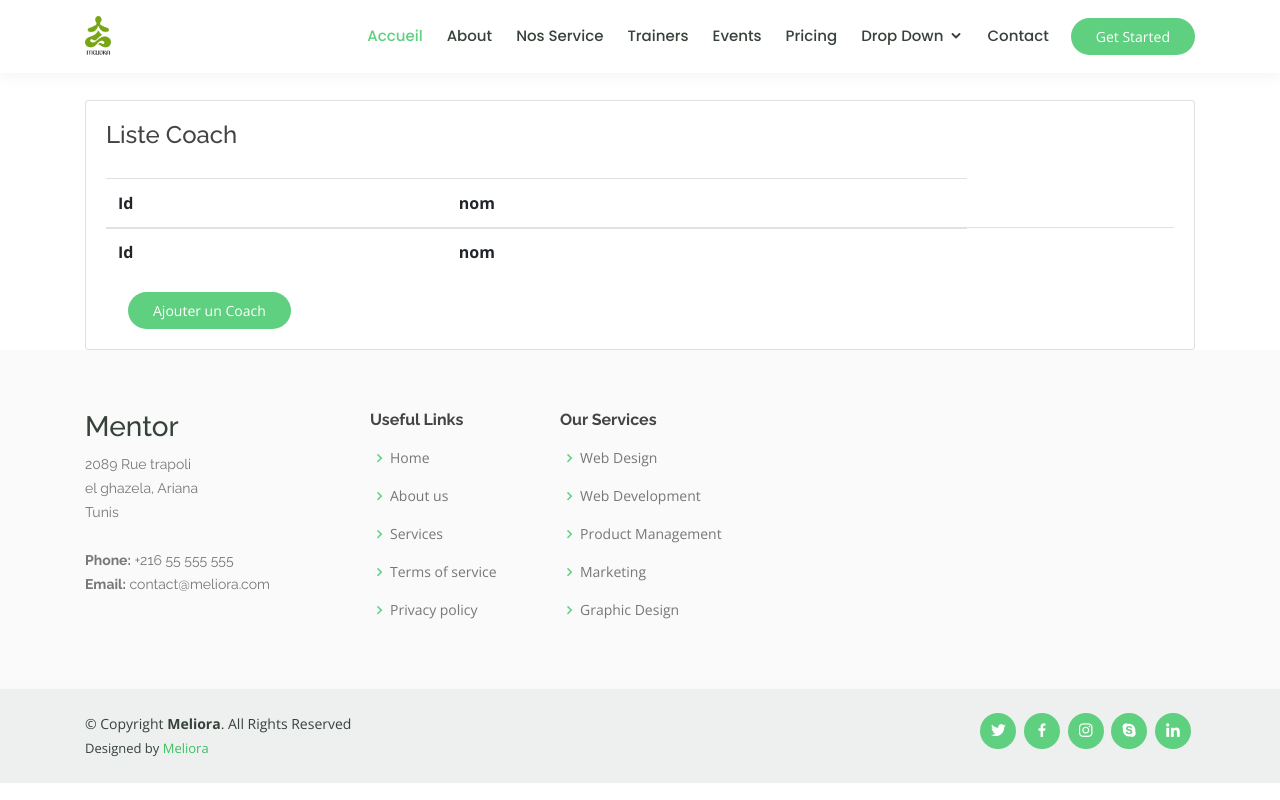
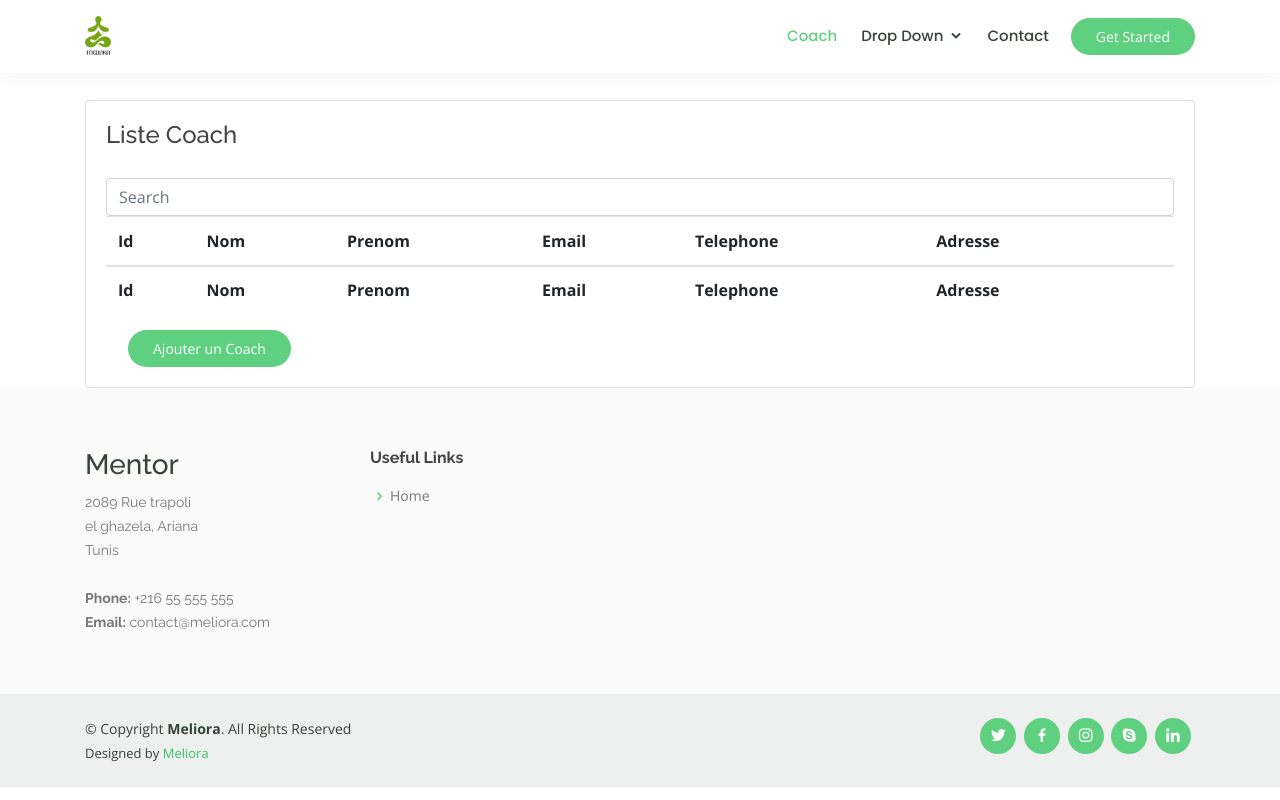
Before and after one commit to Bouchedakh-Firas/Meliora_Symfony, a Symfony app: template templates/coach/Affichage.html.twig in a window 1280 px wide. Run offline with Twig, Linux system fonts and the light colour scheme; the template is opened without the code that fills it, so the values that code supplies are empty; some libraries are stand-ins or nearby versions.

Commit message:
commit 4

```diff
--- a/composer.json
+++ b/composer.json
@@ -5,6 +5,7 @@
         "php": ">=7.1.3",
         "ext-ctype": "*",
         "ext-iconv": "*",
+        "cocur/slugify": "^4.0",
         "composer/package-versions-deprecated": "1.11.99.1",
         "doctrine/annotations": "^1.0",
         "doctrine/doctrine-bundle": "^2.3",
--- a/src/Controller/PlanningController.php
+++ b/src/Controller/PlanningController.php
@@ -26,7 +26,7 @@ class PlanningController extends AbstractController
     }
 
     /**
-     * @Route("/", name="AjouterPlanning")
+     * @Route("/planning", name="AjouterPlanning")
      */
     public function AjouterPlan(Request $request) {
         $plan = new Planning();
--- a/templates/base.html.twig
+++ b/templates/base.html.twig
@@ -14,16 +14,16 @@
   <link href="https://fonts.googleapis.com/css?family=Open+Sans:300,300i,400,400i,600,600i,700,700i|Raleway:300,300i,400,400i,500,500i,600,600i,700,700i|Poppins:300,300i,400,400i,500,500i,600,600i,700,700i" rel="stylesheet">
 
   <!-- Vendor CSS Files -->
-  <link href="vendor/bootstrap/css/bootstrap.min.css" rel="stylesheet">
-  <link href="vendor/icofont/icofont.min.css" rel="stylesheet">
-  <link href="vendor/boxicons/css/boxicons.min.css" rel="stylesheet">
-  <link href="vendor/remixicon/remixicon.css" rel="stylesheet">
-  <link href="vendor/owl.carousel/assets/owl.carousel.min.css" rel="stylesheet">
-  <link href="vendor/animate.css/animate.min.css" rel="stylesheet">
-  <link href="vendor/aos/aos.css" rel="stylesheet">
+  <link href="{{ asset('vendor/bootstrap/css/bootstrap.min.css') }}" rel="stylesheet">
+  <link href="{{ asset('vendor/icofont/icofont.min.css')}}" rel="stylesheet">
+  <link href="{{ asset('vendor/boxicons/css/boxicons.min.css')}}" rel="stylesheet">
+  <link href="{{ asset('vendor/remixicon/remixicon.css')}}" rel="stylesheet">
+  <link href="{{ asset('vendor/owl.carousel/assets/owl.carousel.min.css')}}" rel="stylesheet">
+  <link href="{{ asset('vendor/animate.css/animate.min.css')}}" rel="stylesheet">
+  <link href="{{ asset('vendor/aos/aos.css')}}" rel="stylesheet">
 
   <!-- Template Main CSS File <--></-->
-  <link href="css/style.css" rel="stylesheet">
+  <link href="{{ asset('css/style.css') }}" rel="stylesheet">
 
             {#{{ encore_entry_link_tags('app') }}#}
         {% endblock %}
@@ -39,16 +39,12 @@
 
 
       <!-- Uncomment below if you prefer to use an image logo -->
-      <a href="index.html" class="logo mr-auto"><img src="img/logoMeliora.png" alt="" class="img-fluid"></a>
+      <a href="index.html" class="logo mr-auto"><img src="{{ asset('img/logoMeliora.png')}}" alt="" class="img-fluid"></a>
 
       <nav class="nav-menu d-none d-lg-block">
         <ul>
-          <li class="active"><a href="index.html">Accueil</a></li>
-          <li><a href="about.html">About</a></li>
-          <li><a href="courses.html">Nos Service</a></li>
-          <li><a href="trainers.html">Trainers</a></li>
-          <li><a href="events.html">Events</a></li>
-          <li><a href="pricing.html">Pricing</a></li>
+          <li class="active"><a href="/admin">Coach</a></li>
+
           <li class="drop-down"><a href="">Drop Down</a>
             <ul>
               <li><a href="#">Drop Down 1</a></li>
@@ -107,24 +103,28 @@
             <h4>Useful Links</h4>
             <ul>
               <li><i class="bx bx-chevron-right"></i> <a href="#">Home</a></li>
+              {#
               <li><i class="bx bx-chevron-right"></i> <a href="#">About us</a></li>
               <li><i class="bx bx-chevron-right"></i> <a href="#">Services</a></li>
               <li><i class="bx bx-chevron-right"></i> <a href="#">Terms of service</a></li>
               <li><i class="bx bx-chevron-right"></i> <a href="#">Privacy policy</a></li>
+              #}
             </ul>
           </div>
-
+{#
           <div class="col-lg-3 col-md-6 footer-links">
             <h4>Our Services</h4>
             <ul>
+
               <li><i class="bx bx-chevron-right"></i> <a href="#">Web Design</a></li>
               <li><i class="bx bx-chevron-right"></i> <a href="#">Web Development</a></li>
               <li><i class="bx bx-chevron-right"></i> <a href="#">Product Management</a></li>
               <li><i class="bx bx-chevron-right"></i> <a href="#">Marketing</a></li>
               <li><i class="bx bx-chevron-right"></i> <a href="#">Graphic Design</a></li>
+
             </ul>
           </div>
-
+#}
 
 
         </div>
@@ -153,4 +153,5 @@
   </footer><!-- End Footer -->
         {% endblock %}
     </body>
+
 </html>
--- a/templates/coach/Affichage.html.twig
+++ b/templates/coach/Affichage.html.twig
@@ -1,7 +1,49 @@
 {% extends 'base.html.twig' %}
 
 {% block title %}Affichage coach!{% endblock %}
+{% block javascripts %}
 
+<script src="https://ajax.googleapis.com/ajax/libs/jquery/3.5.1/jquery.min.js">
+</script>
+<script>
+$( document ).ready(function() {
+        $("#search").keyup(function(e){
+/* La variable value va prendre la valeur insérer dans le champ de texte afin d’effectuer la recherche */
+          var value = $(this).val();
+/* Ajax est lancé lors du remplissage du champ texte dont l’id est « search » pour faire la recherche */
+             $.ajax({
+/* l’url est une chaine de caractères contenant l’adresse où la requête est envoyée */
+                url : "{{ path('searchCoach') }}",
+/* La méthode utilisée pour transférer les données est GET */
+                type : 'GET',
+/*Ici search value va prendre la chaine entrée par un utilisateur dans la zone de recherche et sera placée après l’url */
+                data: {
+                        'searchValue' : value
+                    },
+/*Cette fonction permet de vider le contenu du tableau pour recevoir le nouveau contenu*/
+                success : function(retour){
+                  if(retour){
+  			$('#t tbody#search').empty();
+  			$.each(JSON.parse(retour), function(i, obj) {
+  			$('#t tbody#all').hide();
+  			$('#t tbody#search').append
+              ('<tr><td> '+obj.id+'  </td><td>    '+obj.nom+'  </td><td>'+obj.prenom+'</td><td>    '+obj.email+' <tr><td> '+obj.tel+'<tr><td> '+obj.adresse+' </td><td><a href="update/'+obj.id+'">modifier</a> </br><a href="delete/'+obj.id+'">supprimer</a></td></tr>');
+});
+                  }
+                  else
+                  {
+   $('#t tbody#all').show();
+   $('#t tbody#search').empty();
+   $('#t tbody#search').fadeIn('fast');
+                     }
+ },
+        });
+        return false;
+        });
+    });
+        </script>
+
+        {% endblock %}
 {% block body %}
 
  <div class="col-lg-20 grid-margin stretch-card">
@@ -9,18 +51,34 @@
             <div class="card-body">
                 <h4 class="card-title">Liste Coach</h4>
                 <div class="table-responsive pt-3">
+                {% for message in app.flashes('success')%}
+                <div class="alert alert-success">
+                {{message}}
+                </div>
+                {% endfor %}
+                <input type="text" id="search" class="form-control" placeholder="Search">
+
                     <table class="table table-striped">
 
     <thead>
         <tr>
-        <th> Id</th>
-        <th> nom</th>
-        </tr>
+            <th>Id</th>
+            <th>Nom</th>
+            <th>Prenom</th>
+            <th>Email</th>
+            <th>Telephone </th>
+            <th>Adresse </th>
+            <th> </th>
+            </tr>
     </thead>
     <tfoot>
         <tr>
-            <th> Id</th>
-            <th> nom</th>
+            <th>Id</th>
+            <th>Nom</th>
+            <th>Prenom</th>
+            <th>Email</th>
+            <th>Telephone </th>
+            <th>Adresse </th>
             <th> </th>
             </tr>
     </tfoot>
@@ -30,10 +88,16 @@
         <tr{% for c in coach %}>
             <td> {{ c.id }}</td>
             <td> {{ c.nom }}</td>
-            <td> <a href="{{ path('delete',{'id' :c.id}) }}" class="btn btn-danger">supprimer</a></td>
-            <td> <a href="{{ path('update',{'id' :c.id}) }}" class="btn btn-warning">Modifier</a></td>
+            <td> {{ c.prenom}} </td>
+            <td> {{ c.email}} </td>
+            <td> {{ c.tel}} </td>
+            <td> {{ c.adresse}} </td>
+
+            <td> <a href="{{ path('delete',{'id' :c.id}) }}" class="btn btn-danger"  onclick="return confirm('Etes-vous vraiement sur de supprimer?')">supprimer</a>
+             <a href="{{ path('update',{'id' :c.id}) }}" class="btn btn-warning" >Modifier</a></td>
 
         </tr  {%endfor%}>
+        <tbody  id="search">
    </tbody>
  </tbody>
                     </table>
--- a/templates/coach/update.html.twig
+++ /dev/null
@@ -1,6 +0,0 @@
-{% extends 'base.html.twig' %}
-{% form_theme form 'bootstrap_4_layout.html.twig' %}
-{% block body %}
-{{ form(form)}}
-
-{% endblock %}
```
Also changed, not shown: src/Controller/CoachController.php (+48 -13 lines), src/Entity/Coach.php (+40 -13 lines), src/Form/CoachType.php (+5 -3 lines), src/Repository/CoachRepository.php (+7 -0 lines), templates/coach/add.html.twig (+16 -1 lines), templates/coach/affich.html.twig (added, +21 -0 lines), templates/coach/show.html.twig (added, +17 -0 lines), 2 other files.
